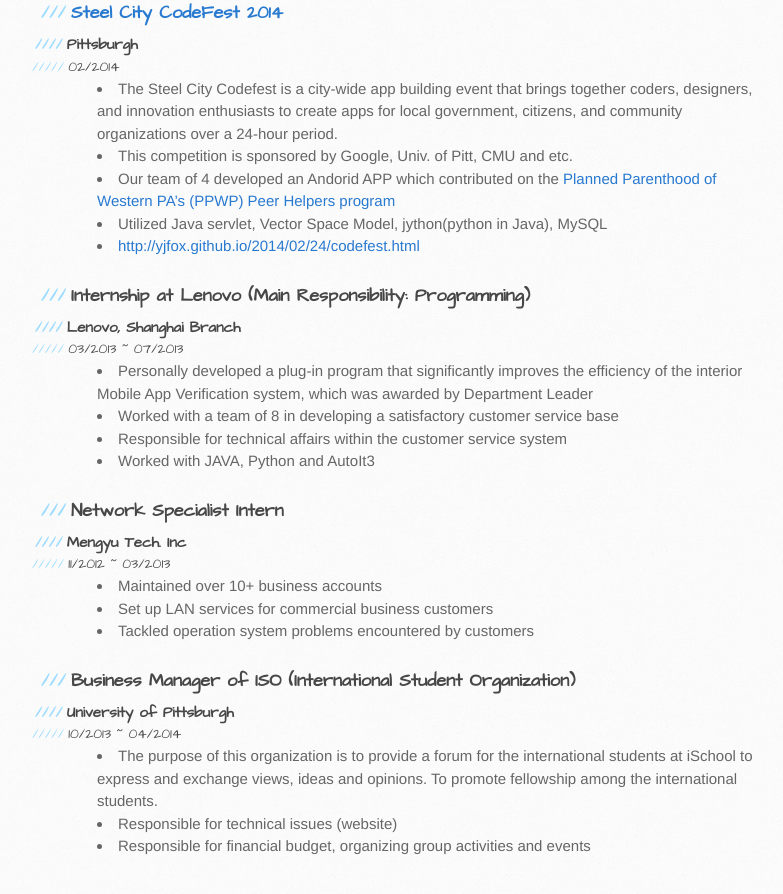
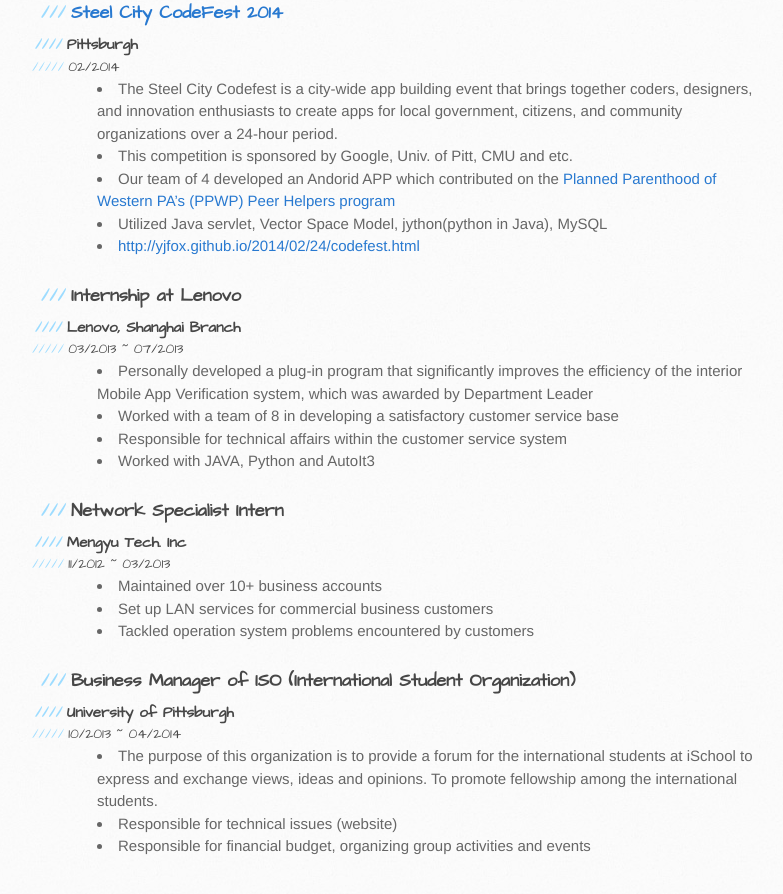
Before and after one commit to yjfox/yjfox.github.io, a Jekyll site: the page built from experience.md, in a window 1280 px wide and 900 px high, scrolled down 826 px. Shown: the top 894 px of the window, without its empty margins (93-876 px from the left). Built offline with Jekyll 4.4.1, drawn with Linux system fonts in a browser that asks for light colours; Markdown is read by kramdown in place of the engine named in the settings; comment, search, counter and statistics services are not loaded.

Commit message:
Update experience.md

```diff
--- a/experience.md
+++ b/experience.md
@@ -30,7 +30,7 @@
 - Utilized Java servlet, Vector Space Model, jython(python in Java), MySQL
 - <http://yjfox.github.io/2014/02/24/codefest.html>
 
-###Internship at Lenovo (Main Responsibility: Programming)
+###Internship at Lenovo
 ####Lenovo, Shanghai Branch
 #####03/2013 ~ 07/2013
 - Personally developed a plug-in program that significantly improves the efficiency of the interior Mobile App Verification system, which was awarded by Department Leader
```
